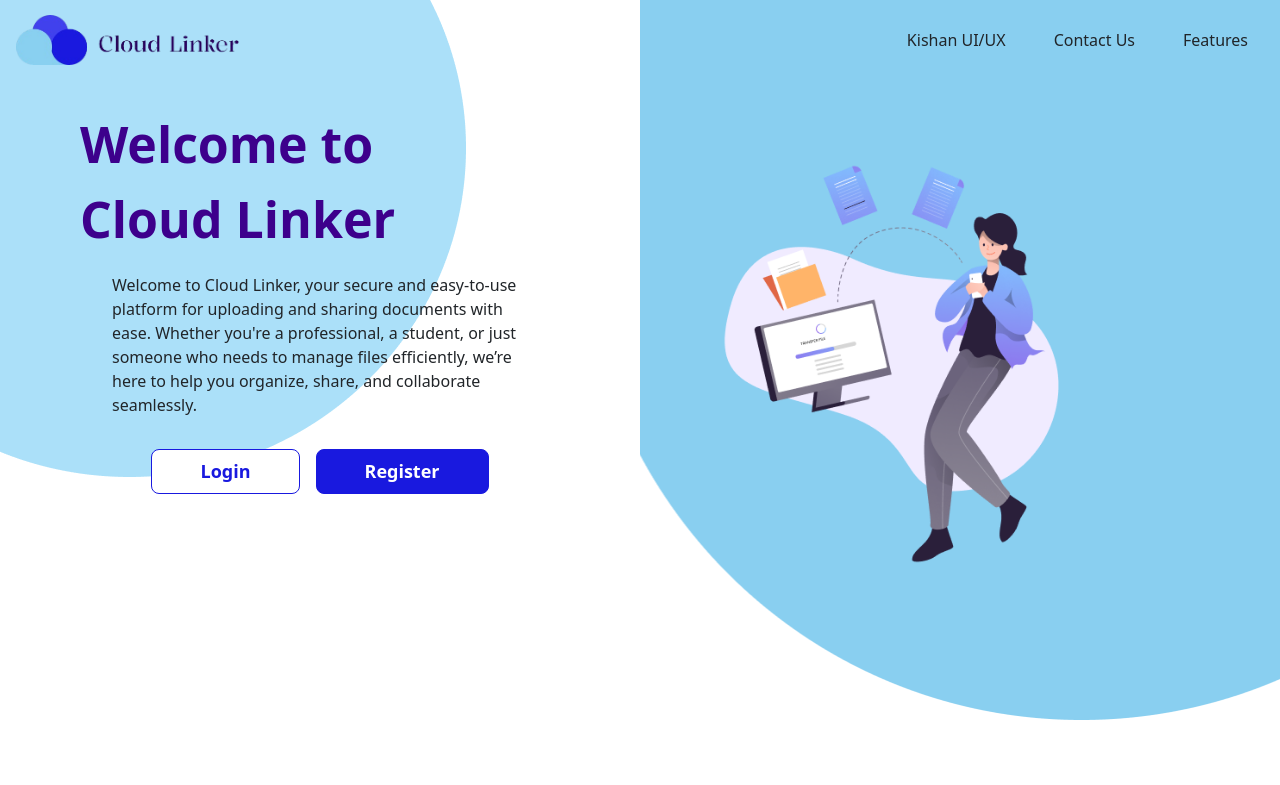
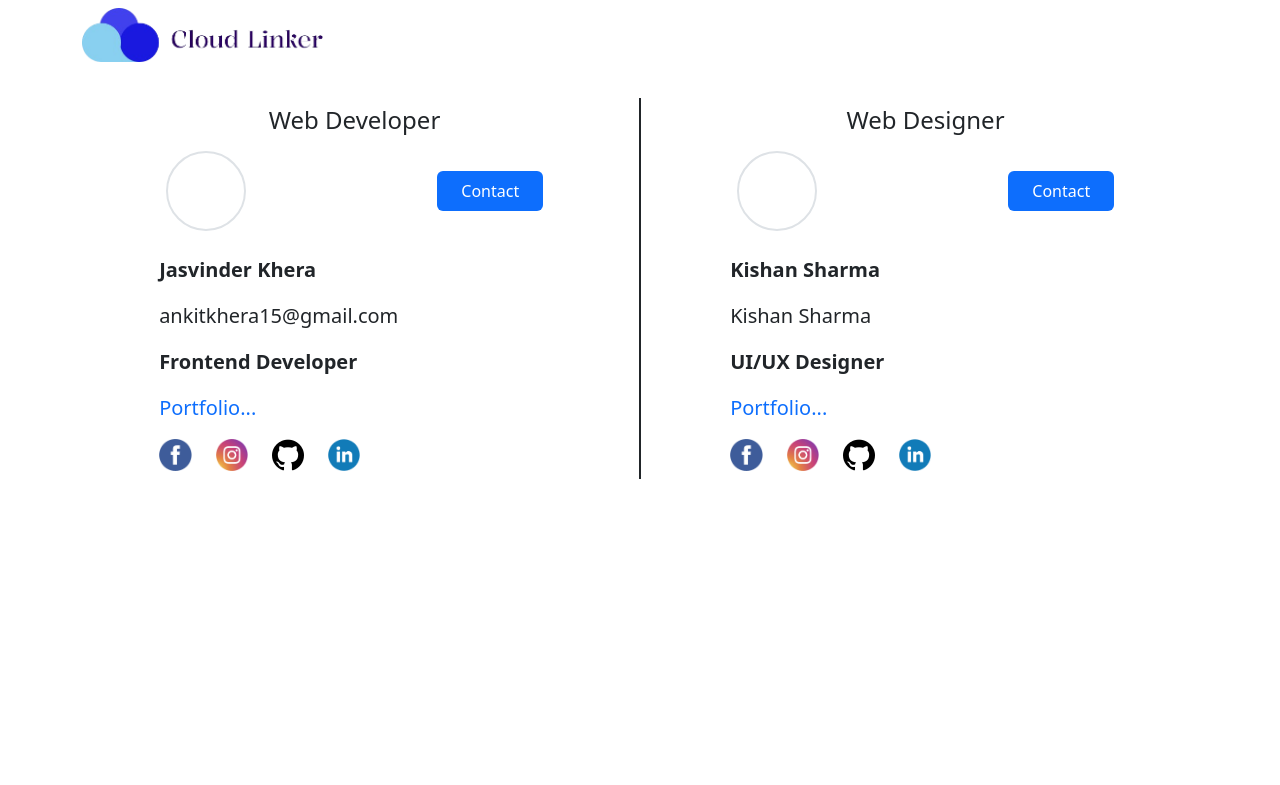
Before and after one commit to jasvinderkhera/cloud-linker, a React (Create React App) app: page /contact in a window 1280 px wide. Before the commit this address led to /. Shown: the top 785 px of the page. Built offline with nearby package versions, Linux system fonts and the light colour scheme; no server answers.

Commit message:
contact page added

```diff
--- a/src/App.js
+++ b/src/App.js
@@ -7,6 +7,7 @@ import { useAuthState } from 'react-firebase-hooks/auth';
 import Register from './components/register/register';
 import MainPage from './components/mainPage/mainPage';
 import ForgotPassword from './components/forgotPassword/ForgotPassword';
+import Contact from './components/contact/contact';
 
 function App() {
   const [user] = useAuthState(auth);
@@ -22,6 +23,7 @@ function App() {
         <Route path="/login" element={!user ? <Login /> : <Navigate to="/main-page" />} />
         <Route path="/register" element={!user ? <Register /> : <Navigate to="/main-page" />} />
         <Route path="/forgot-password" element={!user ? <ForgotPassword /> : <Navigate to="/main-page" />} />
+        <Route path="/contact" element={<Contact/>} />
 
         {/* Private Routes */}
         <Route path="/main-page" element={<PrivateRoute user={user}><MainPage /></PrivateRoute>} />
--- /dev/null
+++ b/src/components/contact/contact.css
@@ -0,0 +1,12 @@
+.ContactDeveloper{
+border-right: 1px solid;
+}
+
+.ContactDesigner{
+    border-left: 1px solid;
+}
+
+.contactPicture{
+    height: 80px;
+    width: 80px;
+}
--- /dev/null
+++ b/src/components/contact/contact.jsx
@@ -0,0 +1,62 @@
+import React from 'react'
+import './contact.css'
+import { images } from '../../constant/ImagePath'
+import { Link } from 'react-router-dom'
+
+function Contact() {
+  return (
+    <div>
+        <div className="container">
+        <div className="Loginlogo py-2 text-center text-md-start">
+         <Link to="/"> <img src={images.logoNew} alt="" className="img-fluid" /></Link>
+        </div>
+        <div className="row gap-5 gap-md-0 my-4">
+          <div className="ContactDeveloper col-md-6 my-md-1 d-flex flex-column px-4 py-2 justify-content-center align-items-center">
+            <h4 className='mb-3'>Web Developer</h4>
+            <div className="contactProfile d-flex mb-4 justify-content-around w-100 gap-5 align-items-center">
+                <div className="contactPicture rounded-circle overflow-hidden border border-2">
+
+                </div>
+                <div className="contactBtn">
+                    <a href="https://github.com/jasvinderkhera" className='nav-link px-4 py-2 bg-primary text-white rounded-2'>Contact</a>
+                </div>
+            </div>
+            <p className='text-start fw-bold fs-5 w-75'>Jasvinder Khera</p>
+            <p className='text-start fs-5 w-75'>ankitkhera15@gmail.com</p>
+            <p className='text-start fs-5 w-75 fw-bold'>Frontend Developer</p>
+            <a href="" className="navlink w-75 fs-5 text-decoration-none">Portfolio...</a>
+            <div className="socialMedia w-75 mt-3 d-flex justify-content-start gap-4">
+             <a href="https://www.facebook.com/people/Jass-Khera/pfbid0DepavuoNR5xuQXfJpcCr4FP55X6vxwjGWhboaPQHEHJW3uaQNmoHFAJZvtcdLcXql/" className="nav-link"> <img src={images.fb} alt="" className='img-fluid' /></a>
+              <a href="https://www.instagram.com/jasskhera_1/" className="nav-link"><img src={images.insta} alt="" className='img-fluid' /></a>
+              <a href="https://github.com/jasvinderkhera" className="nav-link"><img src={images.github} alt="" className='img-fluid' /></a>
+              <a href="https://www.linkedin.com/in/jasskhera/" className="nav-link"><img src={images.linkedin} alt="" className='img-fluid' /></a>
+            </div>
+          </div>
+          <div className="ContactDesigner col-md-6 my-md-1 flex-column px-4 py-2 d-flex justify-content-center align-items-center">
+          <h4 className='mb-3'>Web Designer</h4>
+          <div className="contactProfile d-flex mb-4 justify-content-around w-100 gap-5 align-items-center">
+            <div className="contactPicture rounded-circle overflow-hidden border border-2">
+
+            </div>
+            <div className="contactBtn">
+                <a href="" className='nav-link px-4 py-2 bg-primary text-white rounded-2'>Contact</a>
+            </div>
+          </div>
+          <p className='text-start fw-bold fs-5 w-75'>Kishan Sharma</p>
+          <p className='text-start fs-5 w-75'>Kishan Sharma</p>
+          <p className='text-start fs-5 w-75 fw-bold'>UI/UX Designer</p>
+          <a href="" className="navlink w-75 fs-5 text-decoration-none">Portfolio...</a>
+          <div className="socialMedia w-75 mt-3 d-flex justify-content-start gap-4">
+             <a href="https://www.facebook.com/people/Jass-Khera/pfbid0DepavuoNR5xuQXfJpcCr4FP55X6vxwjGWhboaPQHEHJW3uaQNmoHFAJZvtcdLcXql/" className="nav-link"> <img src={images.fb} alt="" className='img-fluid' /></a>
+              <a href="https://www.instagram.com/jasskhera_1/" className="nav-link"><img src={images.insta} alt="" className='img-fluid' /></a>
+              <a href="https://github.com/jasvinderkhera" className="nav-link"><img src={images.github} alt="" className='img-fluid' /></a>
+              <a href="https://www.linkedin.com/in/jasskhera/" className="nav-link"><img src={images.linkedin} alt="" className='img-fluid' /></a>
+            </div>
+          </div>
+        </div>
+      </div>
+    </div>
+  )
+}
+
+export default Contact
--- a/src/components/header/Header.jsx
+++ b/src/components/header/Header.jsx
@@ -25,7 +25,7 @@ function Header() {
                 <a href="" className='p-3 nav-link'>Kishan UI/UX</a>
             </div>
             <div className="menuItem">
-                <a href="" className='p-3 nav-link'>Contact Us</a>
+                <Link to="/contact" className='p-3 nav-link'>Contact Us</Link>
             </div>
             <div className="menuItem">
                 <a href="#features" className='p-3 nav-link'>Features</a>
```
